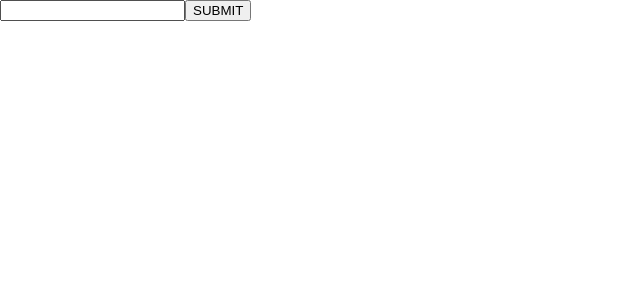
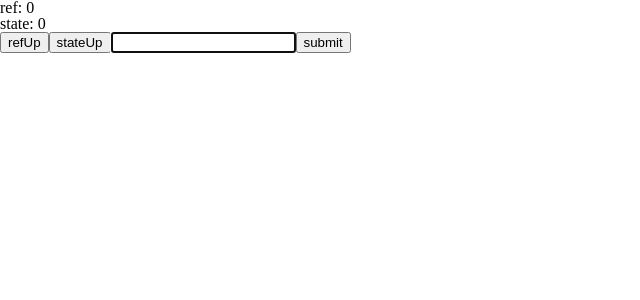
Before and after one commit to Lee-Sang-Beom/study_react_basic, a React (Create React App) app: page / in a window 1280 px wide. Shown: the top 300 px of the page, without its empty margins (0-640 px from the left). Built offline with nearby package versions, Linux system fonts and the light colour scheme.

Commit message:
use useRef

```diff
--- a/src/App.js
+++ b/src/App.js
@@ -1,24 +1,43 @@
-import React, { useEffect } from "react";
+import React, { useEffect, useRef, useState } from "react";
 import { Reset } from "styled-reset";
 
 function App() {
 
-  const onSubmit = (e) => {
-    alert('submit');
+  const countRef = useRef(0);
+  const inputRef = useRef(0);
+
+  const [countState, setCountState] = useState(0);
+
+  useEffect(()=>{
+    inputRef.current.focus();
+  },[]);
+
+  const upRef = () => {
+    countRef.current += 1;
+    console.log(countRef.current);
   }
-  const onKeyUp = (e) =>{
-    if (e.keyCode === 13){
-      onSubmit();
-    }
 
+  const focusUp = () => {
+    console.log(inputRef.current.value);
+  }
+
+  const upState = () => {
+    setCountState(countState + 1);
   }
 
   return (
     <React.Fragment>
       <Reset />
       <div>
-        <input onKeyUp={onKeyUp}/>
-        <button onClick={onSubmit}>SUBMIT</button>
+        <p>ref: {countRef.current}</p>
+        <p>state: {countState}</p>
+
+        <button onClick = {upRef}> refUp </button>
+        <button onClick = {upState}> stateUp </button>
+
+        <input ref={inputRef} type='text' />
+        <button onClick = {focusUp}> submit </button>
+
       </div>
     </React.Fragment>
   );
```
Also changed, not shown: 1 other file (tests, documents, lock files or other folders).
